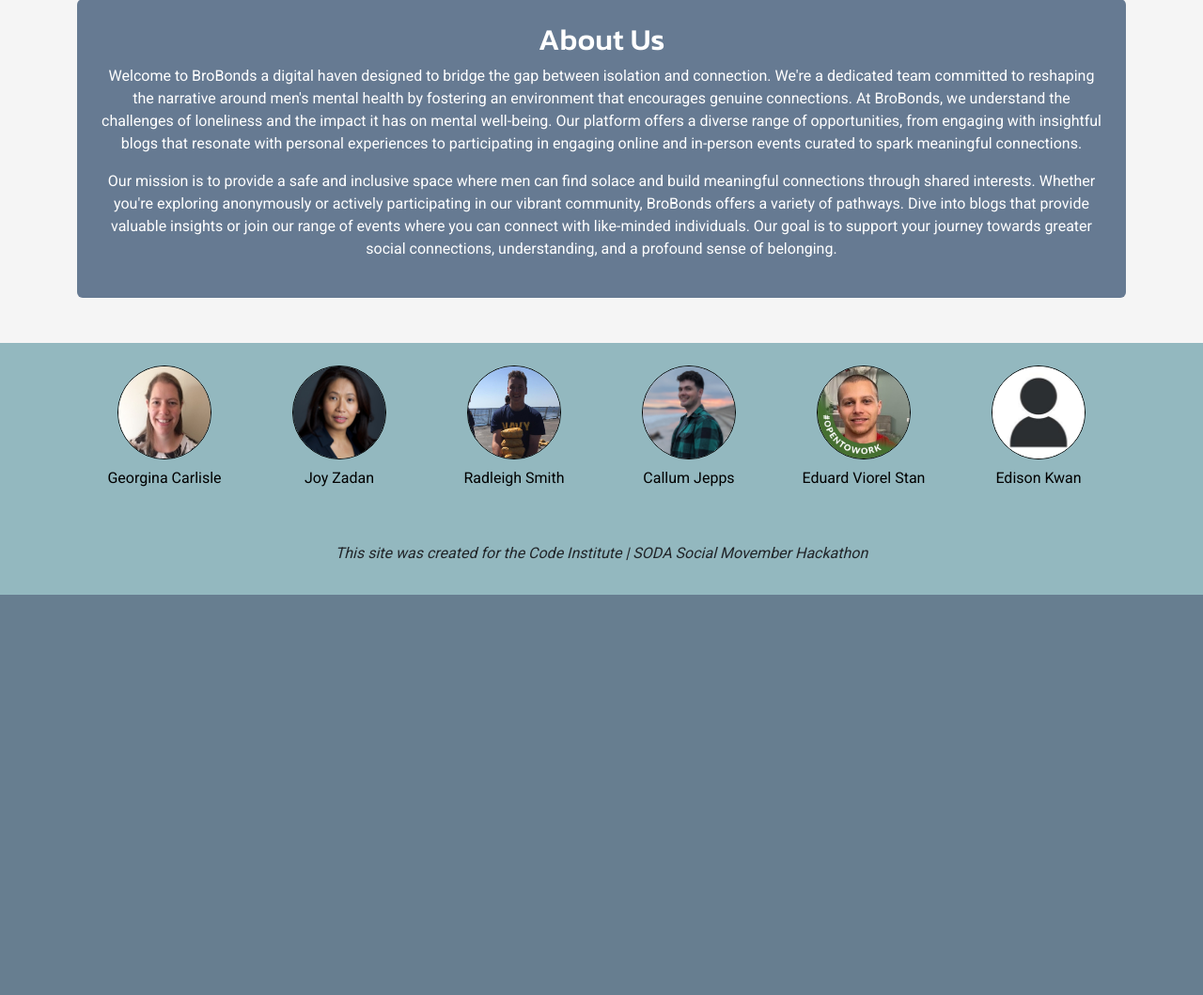
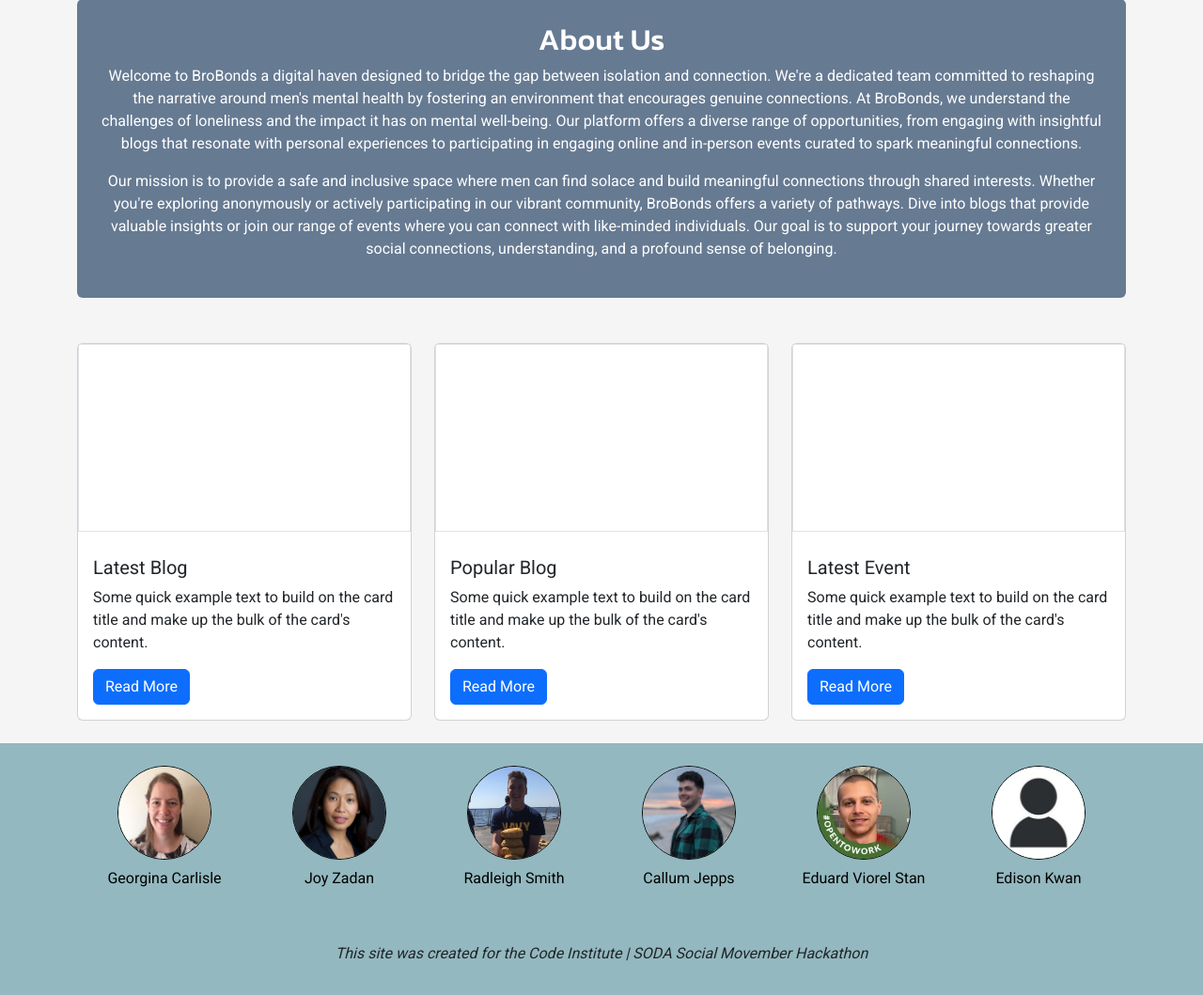
Before and after one commit to EddieStn/movember, a Django app: page / in a window 1280 px wide. Shown: the part 839-1898 px from the top of the page at 94% size. Before the commit the page ends 1472 px from the top, so only its background shows below. Run offline with Django 4.2, Linux system fonts and the light colour scheme; some libraries are stand-ins or nearby versions.

Commit message:
Add placeholder cards and styling to homepage

```diff
--- a/home/templates/home/index.html
+++ b/home/templates/home/index.html
@@ -47,5 +47,40 @@
         </p>
     </div>
 </div>
+<!-- Blog and Event Cards -->
+<div class="container mt-5">
+    <div class="row">
+      <div class="col-md-4 mb-4">
+        <div class="card">
+          <div class="placeholder-img border"></div>
+          <div class="card-body">
+            <h5 class="card-title">Latest Blog</h5>
+            <p class="card-text">Some quick example text to build on the card title and make up the bulk of the card's content.</p>
+            <a href="#" class="btn btn-primary">Read More</a>
+          </div>
+        </div>
+      </div>
+      <div class="col-md-4 mb-4">
+        <div class="card">
+          <div class="placeholder-img border"></div>
+          <div class="card-body">
+            <h5 class="card-title">Popular Blog</h5>
+            <p class="card-text">Some quick example text to build on the card title and make up the bulk of the card's content.</p>
+            <a href="#" class="btn btn-primary">Read More</a>
+          </div>
+        </div>
+      </div>
+      <div class="col-md-4 mb-4">
+        <div class="card">
+          <div class="placeholder-img border"></div>
+          <div class="card-body">
+            <h5 class="card-title">Latest Event</h5>
+            <p class="card-text">Some quick example text to build on the card title and make up the bulk of the card's content.</p>
+            <a href="#" class="btn btn-primary">Read More</a>
+          </div>
+        </div>
+      </div>
+    </div>
+  </div>
 
 {% endblock %}
--- a/static/css/base.css
+++ b/static/css/base.css
@@ -75,6 +75,15 @@ img.logo {
 .about-section {
     background-color: var(--dark-blue) ;
 }
+
+/* PLACEHOLDER FOR THE CARDS */
+/* PLEASE REMOVE WHEN CARDS IMPLEMENTED */
+.placeholder-img {
+    height: 200px;
+    border: 1px solid #ddd;
+    margin-bottom: 10px;
+}
+
 /* ----------Footer---------- */
 
 footer {
```
